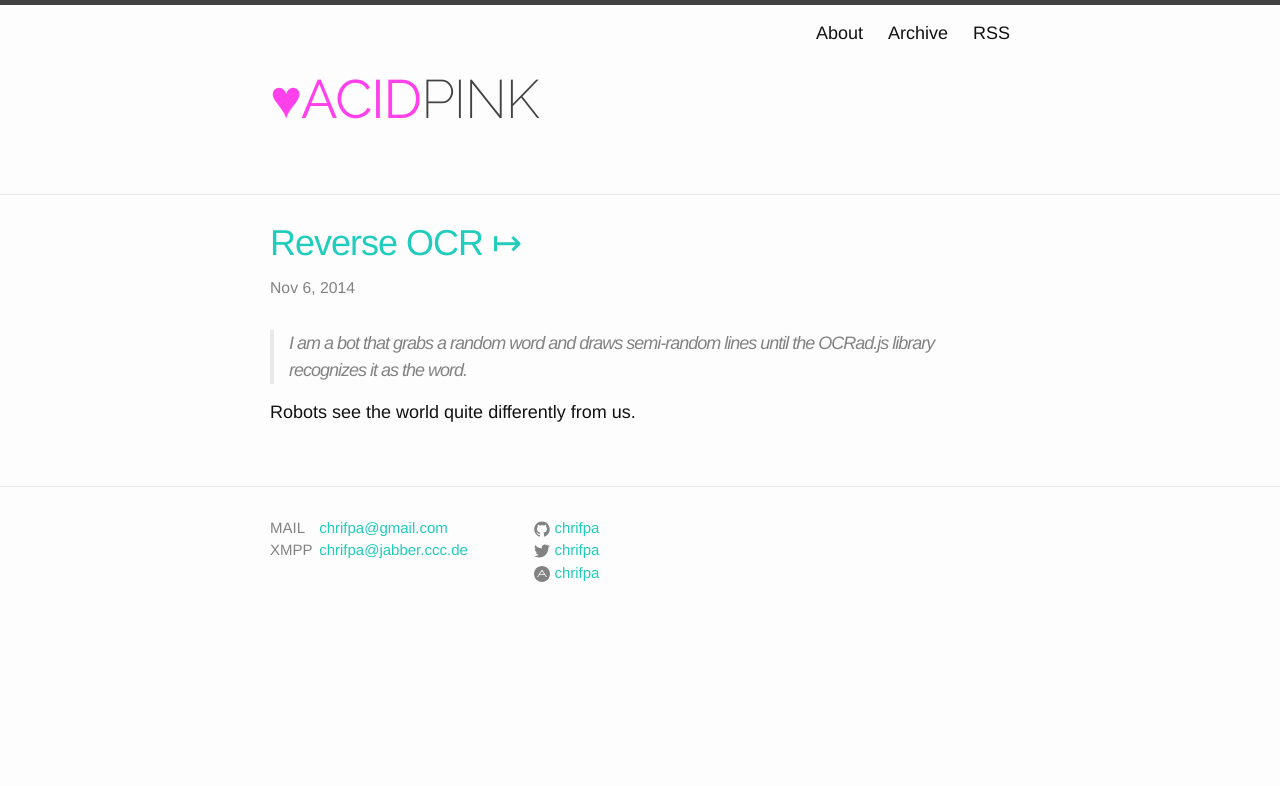
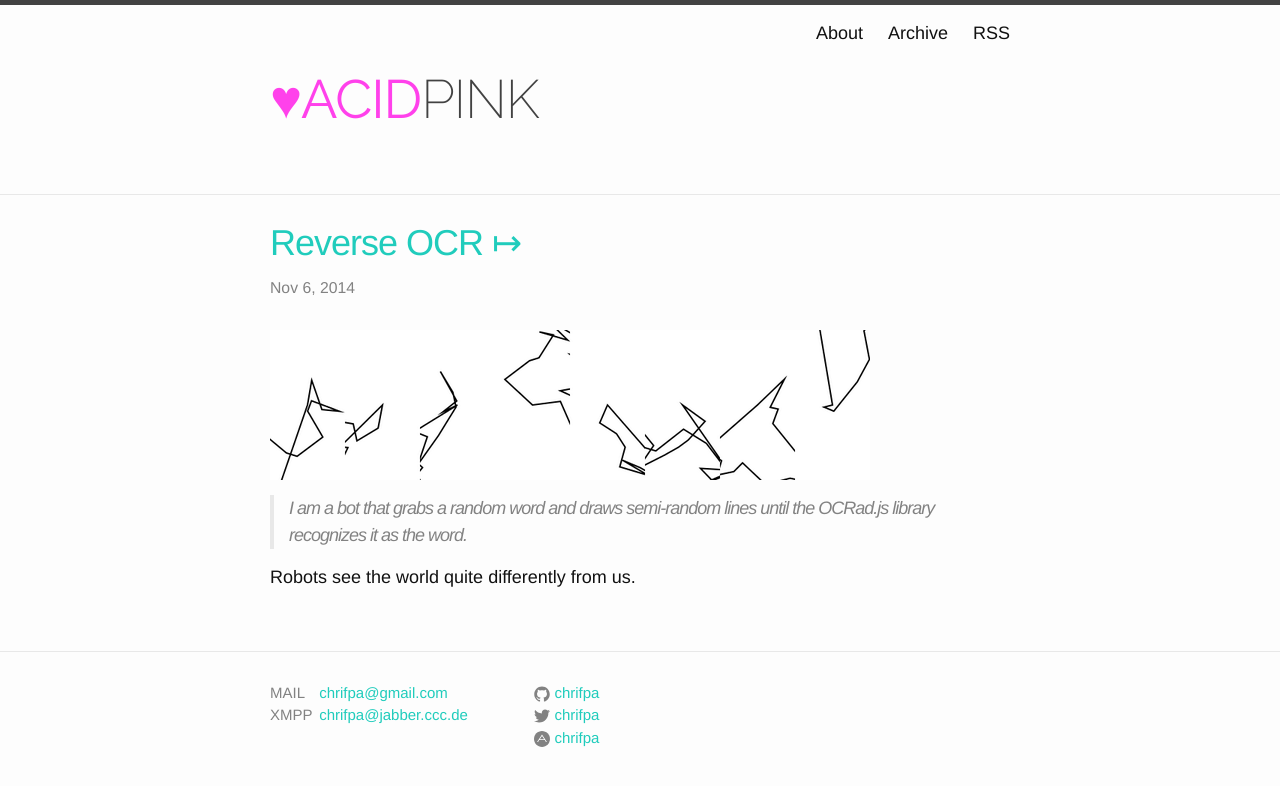
Before and after one commit to acdpnk/chrifpa.github.io, a Jekyll site: the page built from _posts/2014-11-06-reverse-ocr.md, in a window 1280 px wide. Shown: the top 786 px of the page. Built offline with Jekyll 4.4.1, drawn with Linux system fonts in a browser that asks for light colours.

Commit message:
added image to last post

```diff
--- a/_posts/2014-11-06-reverse-ocr.md
+++ b/_posts/2014-11-06-reverse-ocr.md
@@ -6,6 +6,8 @@ layout: post
 external_url: http://reverseocr.tumblr.com/
 ---
 
+![artistry]({{ site.assets }}/reverse_ocr_artistry.png)
+
 >I am a bot that grabs a random word and draws semi-random lines until the OCRad.js library recognizes it as the word.
 
 Robots see the world quite differently from us.
```
Also changed, not shown: assets/reverse_ocr_artistry.png (added).
